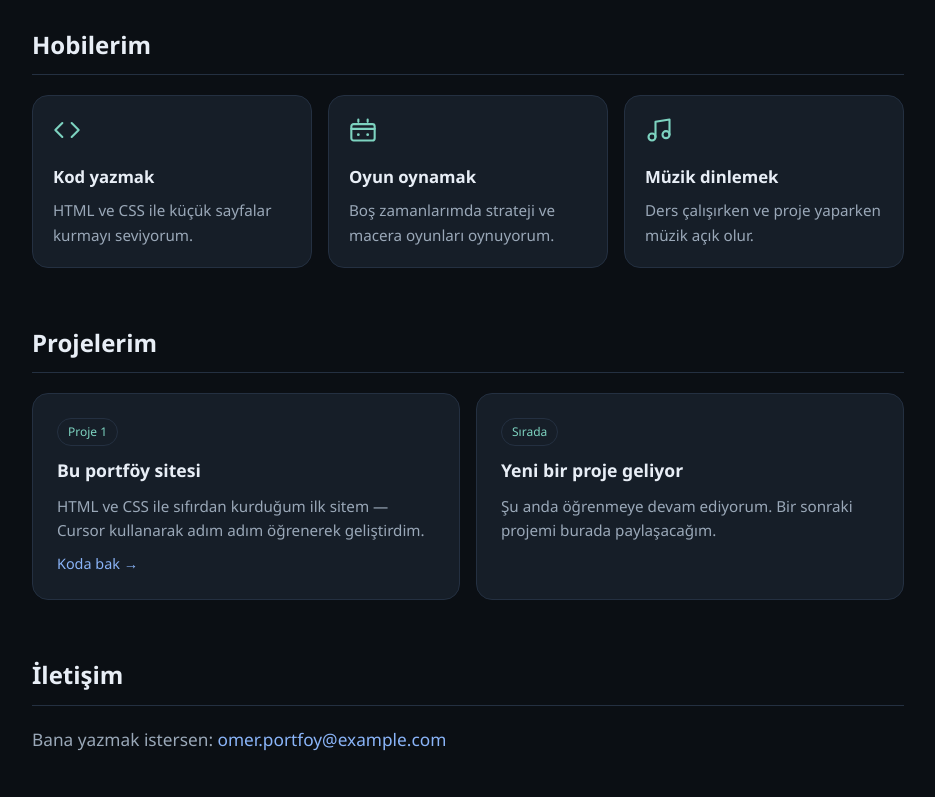
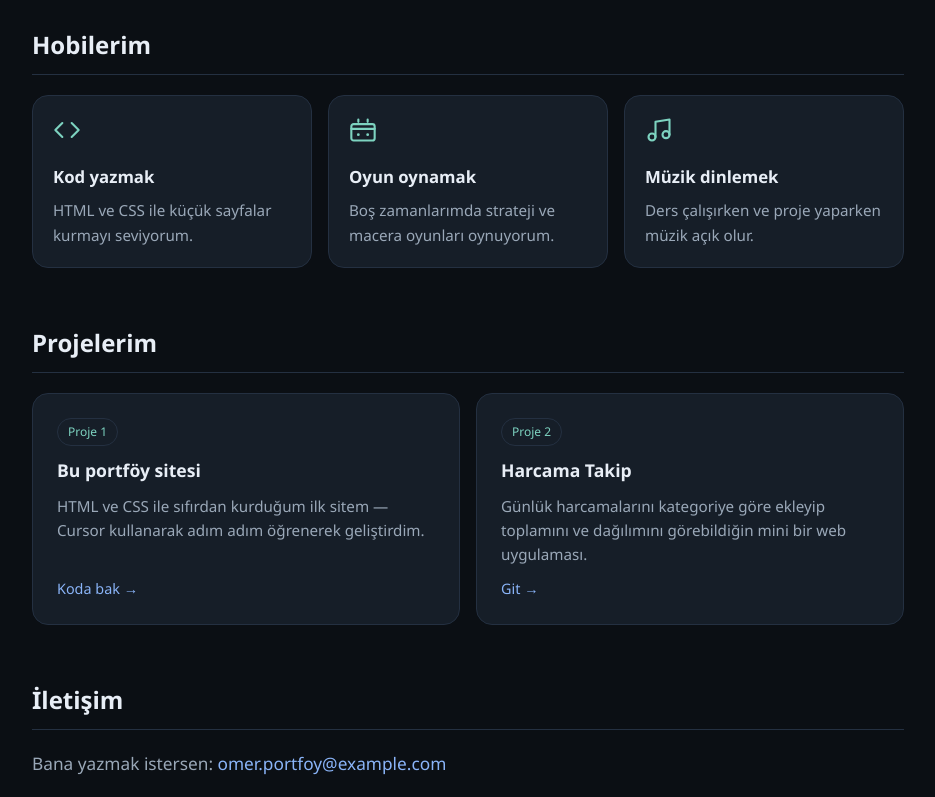
Before and after one commit to omer-codes-design/portfoy-sitem, a plain HTML site: page index.html in a window 1280 px wide. Shown: the part 473-1270 px from the top of the page, without its empty margins (172-1107 px from the left). Drawn offline with Linux system fonts and the light colour scheme.

Commit message:
Update index.html

```diff
--- a/index.html
+++ b/index.html
@@ -205,9 +205,10 @@
         <a href="https://github.com/arslannomer34-del/portfoy-sitem" target="_blank" rel="noopener">Koda bak →</a>
       </article>
       <article class="project-card">
-        <span class="tag">Sırada</span>
-        <h3>Yeni bir proje geliyor</h3>
-        <p>Şu anda öğrenmeye devam ediyorum. Bir sonraki projemi burada paylaşacağım.</p>
+        <span class="tag">Proje 2</span>
+        <h3>Harcama Takip</h3>
+        <p>Günlük harcamalarını kategoriye göre ekleyip toplamını ve dağılımını görebildiğin mini bir web uygulaması.</p>
+        <a href="harcama-takip.html">Git →</a>
       </article>
     </div>
   </section>
```
